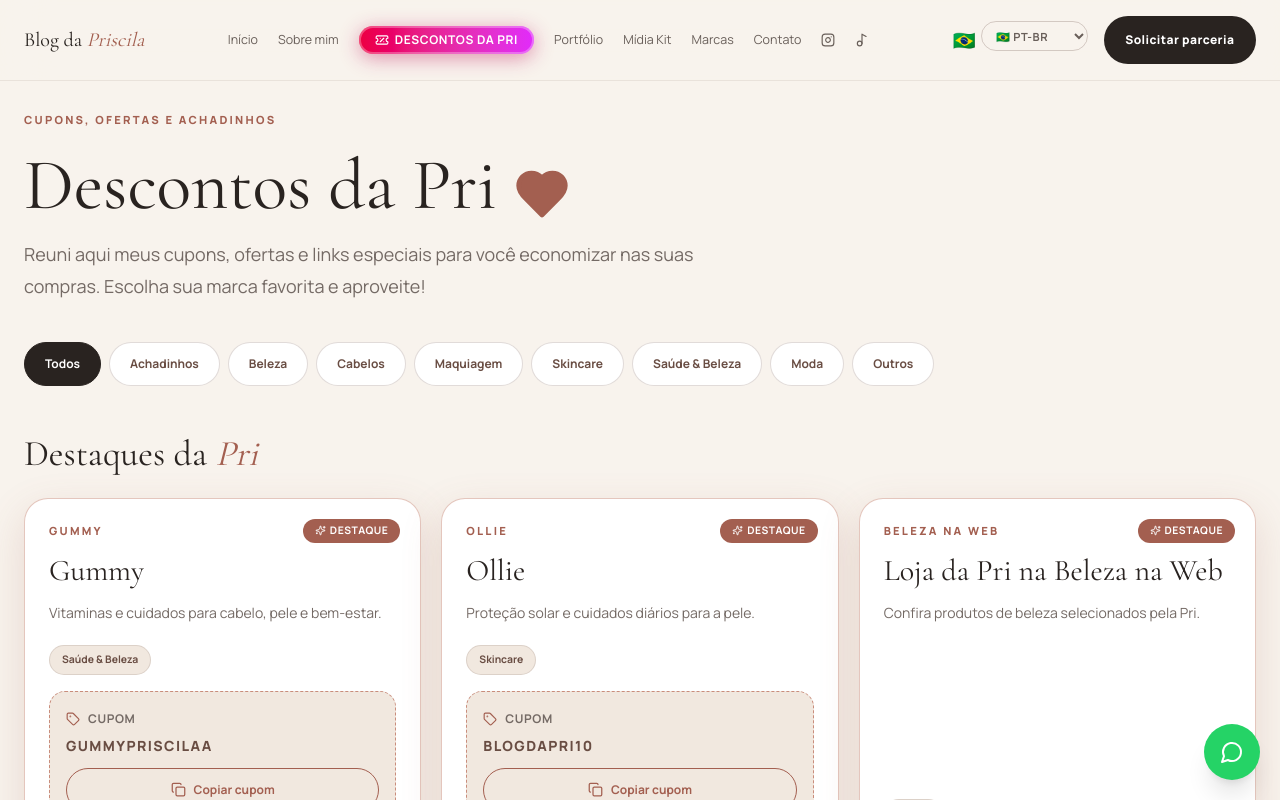
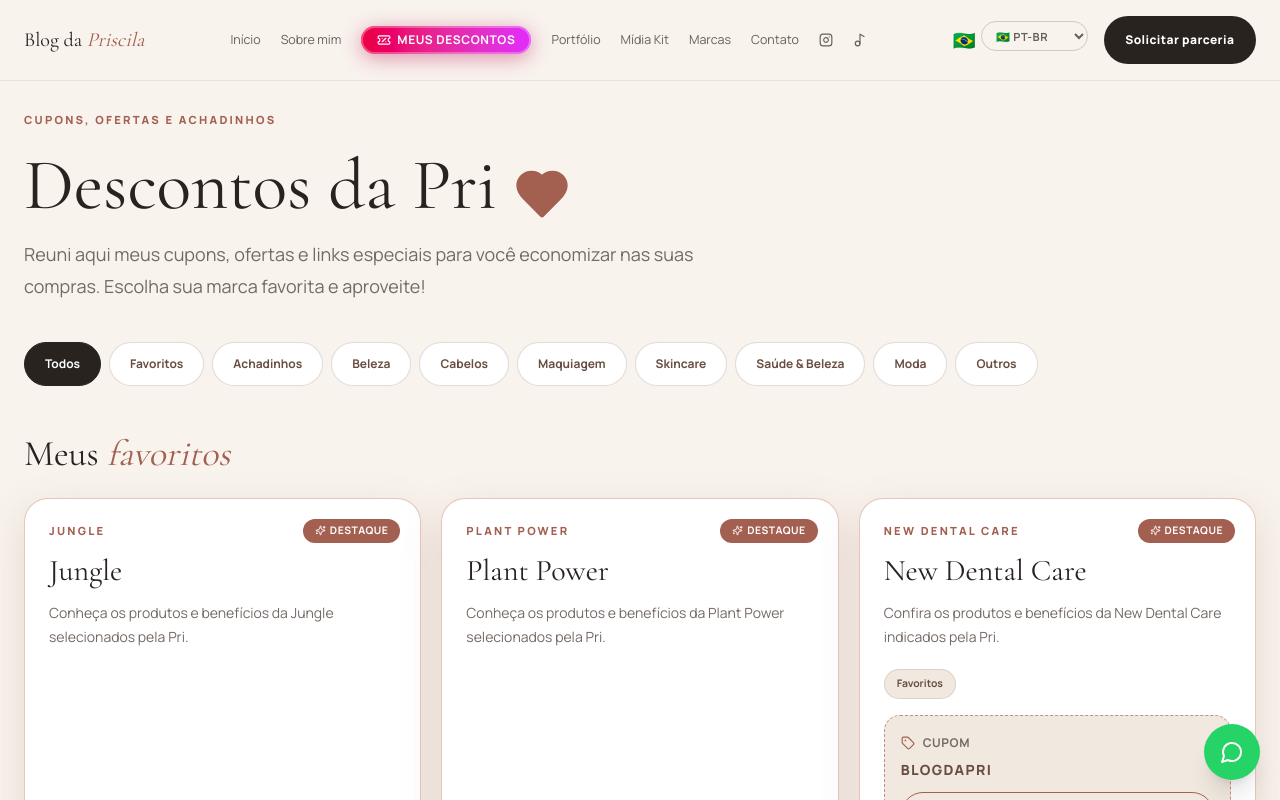
Before and after one commit to anselmoaxo/portifolio_ugc, a Next.js app: page /descontos in a window 1280 px wide. Shown: the top 800 px of the page. Built offline with nearby package versions, Linux system fonts and the light colour scheme.

Commit message:
Prioriza parceiros favoritos nos descontos

```diff
--- a/src/components/layout/Header.tsx
+++ b/src/components/layout/Header.tsx
@@ -28,7 +28,7 @@
     >
       <span className="absolute inset-0 rounded-full border-2 border-white/40 opacity-75 animate-ping [animation-duration:2s]" aria-hidden="true" />
       <TicketPercent size={mobile ? 20 : 14} className="relative" />
-      <span className="relative">Descontos da Pri</span>
+      <span className="relative">Meus descontos</span>
     </Link>
   );
 }
--- a/src/components/sections/DiscountsCatalog.tsx
+++ b/src/components/sections/DiscountsCatalog.tsx
@@ -13,6 +13,7 @@
 };
 
 const categoryOrder = [
+  "Favoritos",
   "Achadinhos",
   "Beleza",
   "Cabelos",
@@ -82,7 +83,9 @@
         rel="noopener noreferrer sponsored"
         className="button-primary mt-4 min-h-12 w-full text-center"
       >
-        {buttonLabels[discount.type]}
+        {discount.category === "Favoritos" && !discount.coupon
+          ? "Conhecer a marca"
+          : buttonLabels[discount.type]}
         <ExternalLink size={15} />
       </a>
     </article>
@@ -90,14 +93,17 @@
 }
 
 export function DiscountsCatalog({ discounts }: { discounts: Discount[] }) {
-  const availableCategories = new Set(discounts.map((discount) => discount.category));
+  const sortedDiscounts = [...discounts].sort(
+    (a, b) => (a.priority ?? 999) - (b.priority ?? 999),
+  );
+  const availableCategories = new Set(sortedDiscounts.map((discount) => discount.category));
   const categories = ["Todos", ...categoryOrder.filter((item) => availableCategories.has(item))];
   const [category, setCategory] = useState("Todos");
-  const featured = discounts.filter((discount) => discount.featured);
+  const featured = sortedDiscounts.filter((discount) => discount.featured);
   const visible =
     category === "Todos"
-      ? discounts
-      : discounts.filter((discount) => discount.category === category);
+      ? sortedDiscounts
+      : sortedDiscounts.filter((discount) => discount.category === category);
 
   return (
     <>
@@ -120,9 +126,9 @@
       </div>
 
       {category === "Todos" && (
-        <section className="mt-12" aria-labelledby="destaques-da-pri">
-          <h2 id="destaques-da-pri" className="font-display text-3xl text-ink md:text-4xl">
-            Destaques da <span className="italic text-rose-700">Pri</span>
+        <section className="mt-12" aria-labelledby="meus-favoritos">
+          <h2 id="meus-favoritos" className="font-display text-3xl text-ink md:text-4xl">
+            Meus <span className="italic text-rose-700">favoritos</span>
           </h2>
           <div className="mt-6 grid gap-5 sm:grid-cols-2 lg:grid-cols-3">
             {featured.map((discount) => (
--- a/src/data/discounts.ts
+++ b/src/data/discounts.ts
@@ -8,9 +8,44 @@
   category: string;
   type: "coupon" | "affiliate" | "store" | "offer";
   featured?: boolean;
+  priority?: number;
 };
 
 export const discounts: Discount[] = [
+  {
+    id: "jungle",
+    brand: "Jungle",
+    title: "Jungle",
+    description: "Conheça os produtos e benefícios da Jungle selecionados pela Pri.",
+    url: "http://sandwiche.me/blogdapriscilaa/links/69b95",
+    category: "Favoritos",
+    type: "affiliate",
+    featured: true,
+    priority: 1,
+  },
+  {
+    id: "plant-power",
+    brand: "Plant Power",
+    title: "Plant Power",
+    description: "Conheça os produtos e benefícios da Plant Power selecionados pela Pri.",
+    url: "https://sandwiche.me/blogdapriscilaa/links/d10bb",
+    category: "Favoritos",
+    type: "affiliate",
+    featured: true,
+    priority: 2,
+  },
+  {
+    id: "new-dental-care",
+    brand: "New Dental Care",
+    title: "New Dental Care",
+    description: "Confira os produtos e benefícios da New Dental Care indicados pela Pri.",
+    coupon: "BLOGDAPRI",
+    url: "https://newdentalcare.com.br//coupon-code/BLOGDAPRI/sc-page/shop",
+    category: "Favoritos",
+    type: "coupon",
+    featured: true,
+    priority: 3,
+  },
   {
     id: "gummy",
     brand: "Gummy",
@@ -28,7 +63,7 @@
     title: "Ollie",
     description: "Proteção solar e cuidados diários para a pele.",
     coupon: "BLOGDAPRI10",
-    url: "https://meuollie.com.br/?utm_source=afiliados&utm_medium=social&utm_campaign=BLOGDAPRI10",
+    url: "https://ollie.pilealabs.link/blogdapriscilaa/2HJgvc",
     category: "Skincare",
     type: "coupon",
     featured: true,
@@ -38,7 +73,7 @@
     brand: "Beleza na Web",
     title: "Loja da Pri na Beleza na Web",
     description: "Confira produtos de beleza selecionados pela Pri.",
-    url: "https://www.belezanaweb.com.br/blogdapriscilaa/?tag=blogdapriscilaa&utm_source=socialcommerce&utm_medium=afiliados&utm_campaign=blogdapriscilaa",
+    url: "https://blz.to/r/UW3_lC71kW",
     category: "Beleza",
     type: "store",
     featured: true,
```
